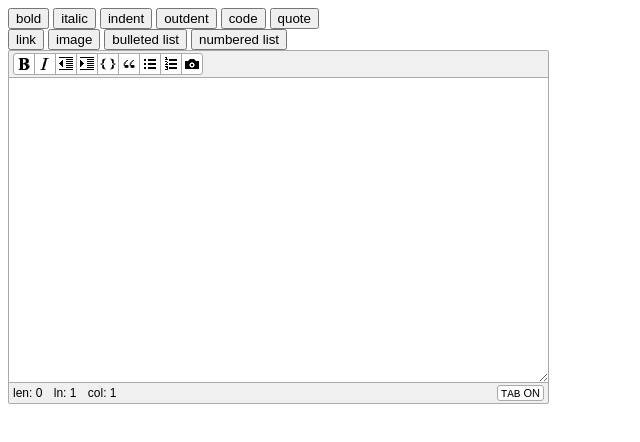
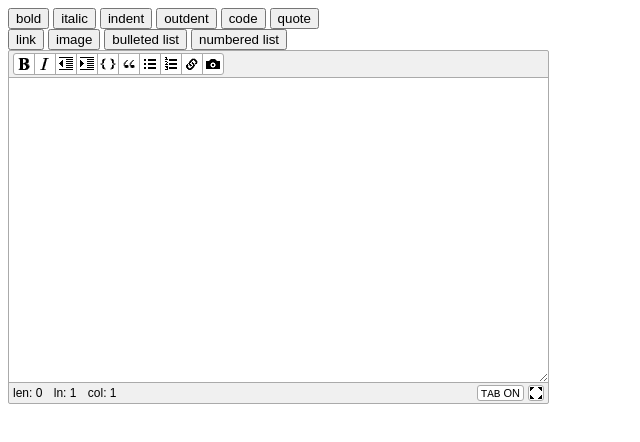
Before and after one commit to zzzzBov/poor-text-area, a plain HTML site: page textarea/index.html in a window 1280 px wide. Shown: the full height of the page, 0-640 px from the left. Drawn offline with nearby package versions, Linux system fonts and the light colour scheme.

Commit message:
updated pta
added link button
created separate info-bar and status-bar sections
added fullscreen button

```diff
--- a/textarea/assets/less/style.less
+++ b/textarea/assets/less/style.less
@@ -47,8 +47,6 @@
     font-size: 12px;
     list-style: none;
     left: 0;
-    margin: 0;
-    padding: 0;
     position: absolute;
     top: 0;
     .user-select(none);
@@ -94,7 +92,7 @@
     .border-right-radius(3px);
 }
 
-.poor-text-area__status-bar {
+.poor-text-area__info-bar {
     bottom: 0;
     cursor: default;
     display: inline-block;
@@ -108,24 +106,41 @@
     width: 100%;
 }
 
-.poor-text-area__status-bar__item {
+.poor-text-area__info-bar__item {
     display: inline-block;
     height: 20px;
     margin: 0 4px;
 }
 
+.poor-text-area__status-bar {
+    bottom: 0;
+    cursor: default;
+    display: inline-block;
+    font-family: Arial, Helvetica, sans-serif;
+    font-size: 12px;
+    height: 20px;
+    line-height: 20px;
+    position: absolute;
+    right: 0;
+    .user-select(none);
+}
+
+.poor-text-area__status-bar__item {
+    background-color: #FFF;
+    border: 1px solid #AAA;
+    .border-radius(3px);
+    display: inline-block;
+    height: 14px;
+    margin: 2px 4px 2px 0;
+    vertical-align: top;
+}
+
 .poor-text-area__status-bar__item--tab {
     background-color: #F0F0F0;
-    border: 1px solid #AAA;
-    .border-radius(3px);
-    bottom: 0;
     font-size: 11px;
     height: 12px;
     line-height: 12px;
-    margin: 2px 4px;
     padding: 1px 3px;
-    position: absolute;
-    right: 0;
 
     &.on {
         //background-color: #3879d9;
--- a/textarea/index.html
+++ b/textarea/index.html
@@ -51,27 +51,35 @@
             ><span class="poor-text-area__control-bar__button poor-text-area__control-bar__button--numbered" role="button" tabindex="0" data-event="numbered">
                 <img src="assets/images/icons/number.png" alt="number" width="20" height="20" />
             </span
+            ><span class="poor-text-area__control-bar__button poor-text-area__control-bar__button--link" role="button" tabindex="0" data-event="link">
+                <img src="assets/images/icons/link.png" alt="link" width="20" height="20" />
+            </span
             ><span class="poor-text-area__control-bar__button poor-text-area__control-bar__button--last poor-text-area__control-bar__button--image" role="button" tabindex="0" data-event="image">
                 <img src="assets/images/icons/image.png" alt="image" width="20" height="20" />
             </span>
         </span>
         <textarea id="txt" cols="65" rows="20" class="poor-text-area__input"></textarea>
+        <span class="poor-text-area__info-bar">
+            <span class="poor-text-area__info-bar__item poor-text-area__info-bar__item--length">
+                <span class="poor-text-area__info-bar__item__label poor-text-area__info-bar__item--length__label">len:</span>
+                <span class="poor-text-area__info-bar__item__value poor-text-area__info-bar__item--length__value">0</span>
+            </span>
+            <span class="poor-text-area__info-bar__item poor-text-area__info-bar__item--line">
+                <span class="poor-text-area__info-bar__item__label poor-text-area__info-bar__item--line__label">ln:</span>
+                <span class="poor-text-area__info-bar__item__value poor-text-area__info-bar__item--line__value">1</span>
+            </span>
+            <span class="poor-text-area__info-bar__item poor-text-area__info-bar__item--column">
+                <span class="poor-text-area__info-bar__item__label poor-text-area__info-bar__item--column__label">col:</span>
+                <span class="poor-text-area__info-bar__item__value poor-text-area__info-bar__item--column__value">1</span>
+            </span>
+        </span>
         <span class="poor-text-area__status-bar">
-            <span class="poor-text-area__status-bar__item poor-text-area__status-bar__item--length">
-                <span class="poor-text-area__status-bar__item__label poor-text-area__status-bar__item--length__label">len:</span>
-                <span class="poor-text-area__status-bar__item__value poor-text-area__status-bar__item--length__value">0</span>
-            </span>
-            <span class="poor-text-area__status-bar__item poor-text-area__status-bar__item--line">
-                <span class="poor-text-area__status-bar__item__label poor-text-area__status-bar__item--line__label">ln:</span>
-                <span class="poor-text-area__status-bar__item__value poor-text-area__status-bar__item--line__value">1</span>
-            </span>
-            <span class="poor-text-area__status-bar__item poor-text-area__status-bar__item--column">
-                <span class="poor-text-area__status-bar__item__label poor-text-area__status-bar__item--column__label">col:</span>
-                <span class="poor-text-area__status-bar__item__value poor-text-area__status-bar__item--column__value">1</span>
-            </span>
             <span class="poor-text-area__status-bar__item poor-text-area__status-bar__item--tab on" title="Ctrl+M to toggle textarea indentation tabbing on and off">
                 <kbd class="poor-text-area__status-bar__item__label poor-text-area__status-bar__item--tab__label">TAB</kbd>
                 <span class="poor-text-area__status-bar__item__value poor-text-area__status-bar__item--tab__value">ON</span>
+            </span
+            ><span class="poor-text-area__status-bar__item poor-text-area__status-bar__item--fullscreen">
+                <img src="assets/images/icons/maximize.png" alt="fullscreen" width="14" height="14" />
             </span>
         </span>
     </span>
```
Also changed, not shown: textarea/assets/images/icons/link.png (added), textarea/assets/images/icons/maximize.png (added).
